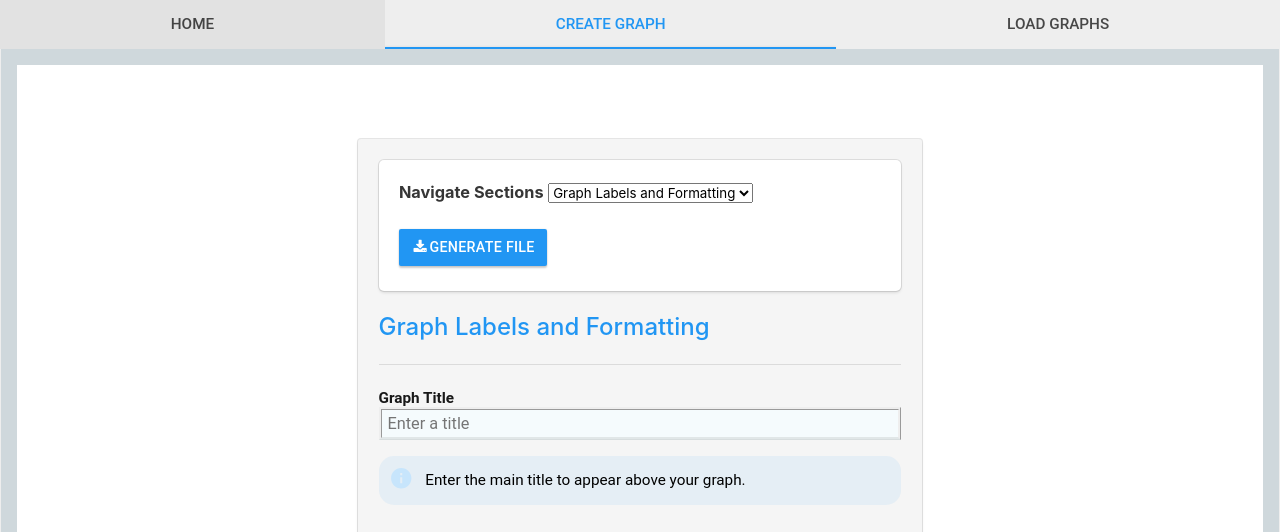
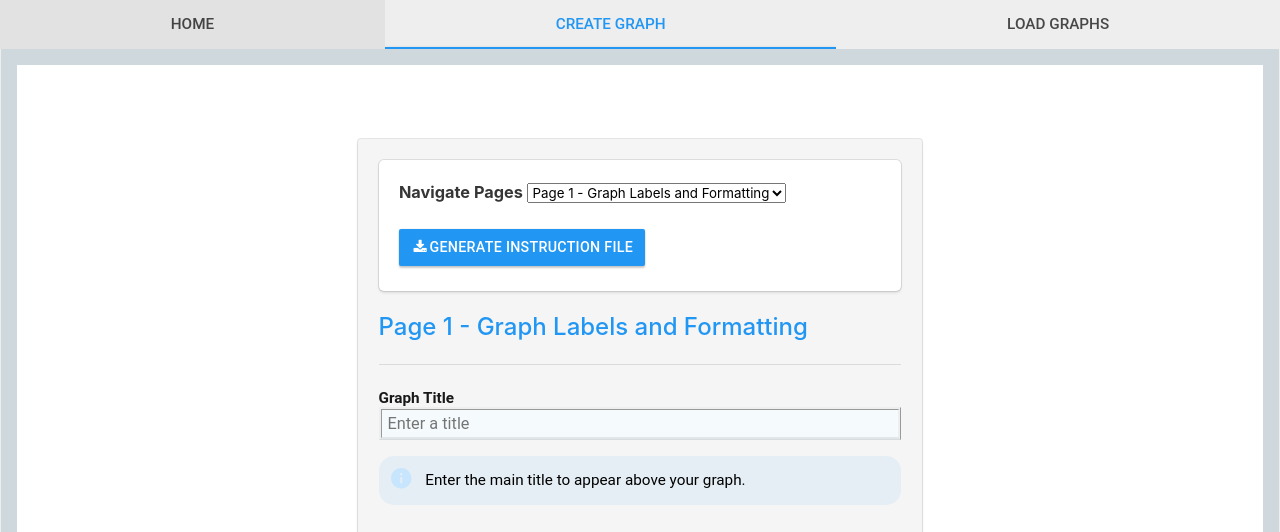
Before and after one commit to mnaircckel/calpalyn-web-gen, a Flask app: page / in a window 1280 px wide, after a click on "CREATE GRAPH". Shown: the top 532 px of the page. Run offline with Flask 2, Linux system fonts and the light colour scheme.

Commit message:
Small UI changes

```diff
--- a/static/js/main.js
+++ b/static/js/main.js
@@ -23,13 +23,13 @@ var vform = new Vue({
     minPage: 1,
     maxPage: 7,
     pageTitles: {
-      1: 'Graph Labels and Formatting',
-      2: 'File Selections',
-      3: 'Totals and Subtotals',
-      4: 'Taxa to Include in Graph',
-      5: 'Chronology Column ',
-      6: 'Stratigraphy Column',
-      7: 'Pollen Zonation Lines'
+      1: 'Page 1 - Graph Labels and Formatting',
+      2: 'Page 2 - File Selections',
+      3: 'Page 3 - Totals and Subtotals',
+      4: 'Page 4 - Taxa to Include in Graph',
+      5: 'Page 5 - Chronology Column ',
+      6: 'Page 6 - Stratigraphy Column',
+      7: 'Page 7 - Pollen Zonation Lines'
     },
     // Saved Calpalyn Inputs
     line25: '',
--- a/templates/index.html
+++ b/templates/index.html
@@ -37,14 +37,14 @@
           <!-- Section Select -->
           <div class="box">
             <h1 v-show="page <= maxPage && page >= minPage">
-            <strong>Navigate Sections</strong>
+            <strong>Navigate Pages</strong>
             <select v-model="page" class="form-control">
                 <option :value="pageNum" v-text="pageTitles[pageNum]" v-for="pageNum in maxPage"></option>
             </select>
           </h1>
             <br />
             <ui-button color="primary" raised v-on:click="submitForm()">
-              <i class="fa fa-download fa-fw"></i> Generate File
+              <i class="fa fa-download fa-fw"></i> Generate Instruction File
             </ui-button>
             <br />
           </div>
@@ -87,7 +87,7 @@
                 <ui-fileupload raised @change="uploadDataFile" label="Choose a data file" color="primary" name="dataFile"></ui-fileupload>
               </li>
               <br />
-              <ui-alert :dismissible="false">Your taxa file contains identifying numbers that correspond to the text labels that will appear on your graph. Negative numbers are usually reserved for pre-calculated sums and normalization factors. If you are starting from scratch, you may want to simply copy and modify the provided example taxa file. The taxa file can be edited in any text editor, but make sure to save the file with a .taxa file extension.</ui-alert>
+              <ui-alert :dismissible="false">Your data file contains all the actual data to be graphed. Create your file in Excel and save as a .csv file. The first cell should contain two numbers separated by a space. The first number indicates the number of rows and the second number indicates the number of columns. Note that both of these numbers must be entered as one less than the actual number of rows and columns in the file because the numbers indicate the number of rows and columns of actual data and disregard the initial cell as metadata. The rest of the first column should be filled with data levels (usually depths). The numbers in the first row should match the numbers identifying each taxon in the taxa file. All other boxes are filled with your actual data.</ui-alert>
 
 
               <label class="ui-fileupload-label-text">Taxa File</label>
@@ -95,7 +95,7 @@
                 <ui-fileupload raised @change="uploadTaxaFile" label="Choose a taxa file" color="primary" name="taxaFile"></ui-fileupload>
               </li>
               <br />
-              <ui-alert :dismissible="false">Your data file contains all the actual data to be graphed. Create your file in Excel and save as a .csv file. The first cell should contain two numbers separated by a space. The first number indicates the number of rows and the second number indicates the number of columns. Note that both of these numbers must be entered as one less than the actual number of rows and columns in the file because the numbers indicate the number of rows and columns of actual data and disregard the initial cell as metadata. The rest of the first column should be filled with data levels (usually depths). The numbers in the first row should match the numbers identifying each taxon in the taxa file. All other boxes are filled with your actual data.</ui-alert>
+              <ui-alert :dismissible="false">Your taxa file contains identifying numbers that correspond to the text labels that will appear on your graph. Negative numbers are usually reserved for pre-calculated sums and normalization factors. If you are starting from scratch, you may want to simply copy and modify the provided example taxa file. The taxa file can be edited in any text editor, but make sure to save the file with a .taxa file extension.</ui-alert>
 
             </ul>
 
```
Also changed, not shown: forms.json (+1 -0 lines).
